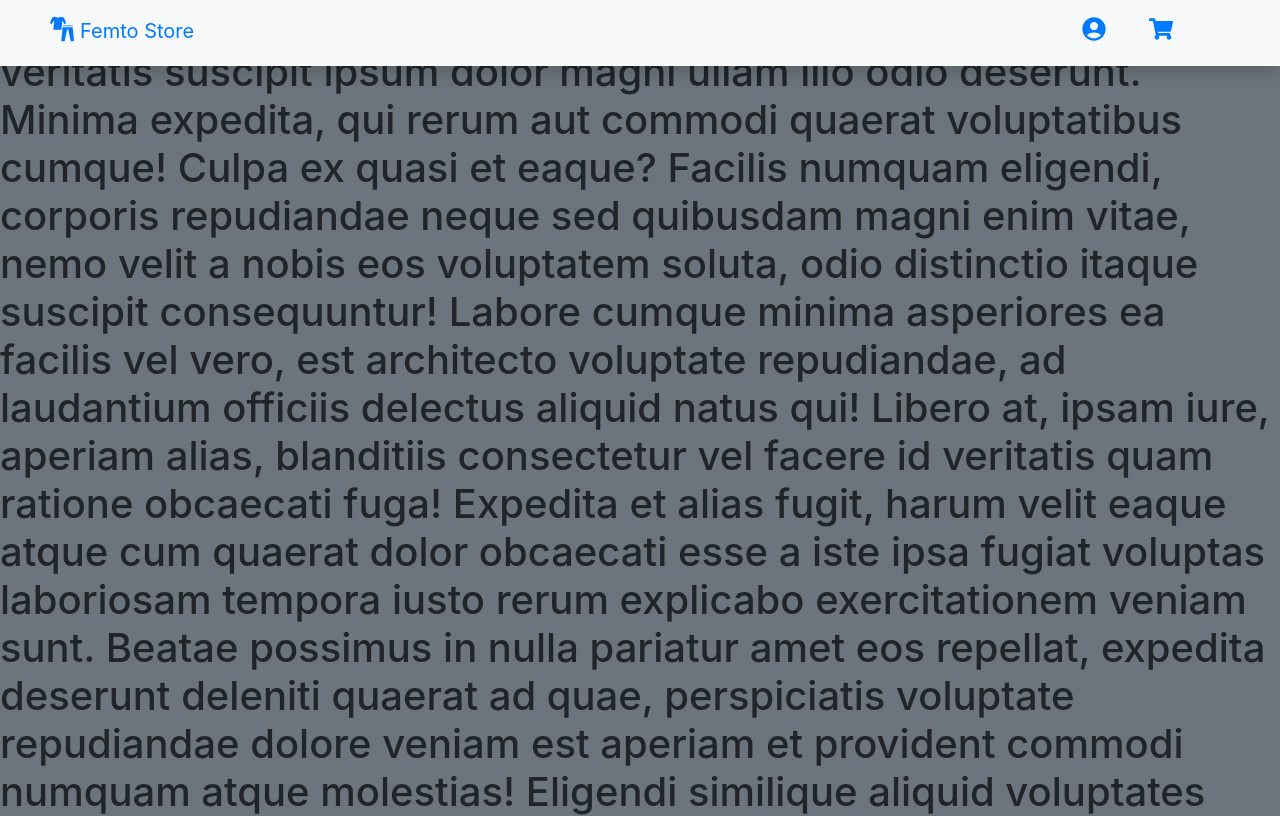
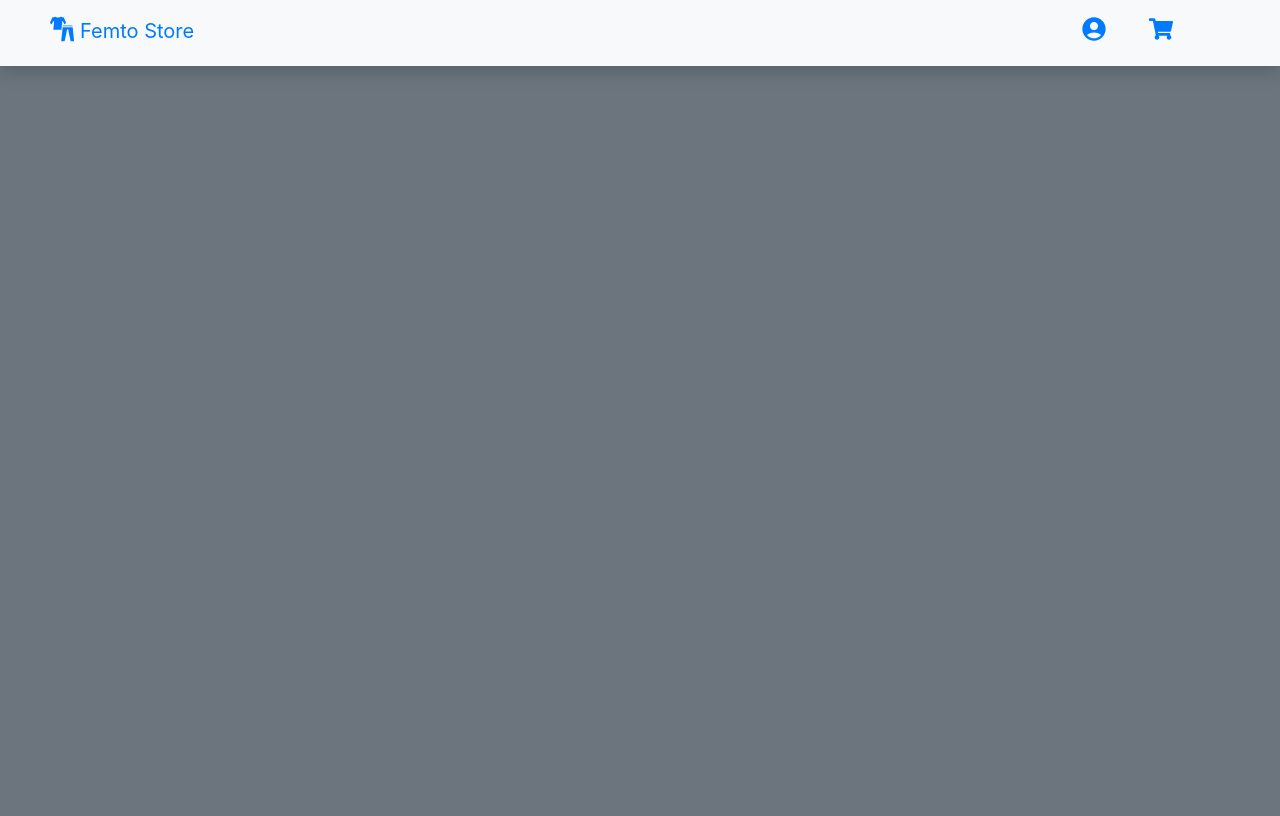
Before and after one commit to AgomohC/react-e-commerce-app, a React (Create React App) app: page /cart in a window 1280 px wide. Shown: the top 816 px of the page. Built offline with nearby package versions, Linux system fonts and the light colour scheme.

Commit message:
started styling cart.js

```diff
--- a/src/Pages/Cart.js
+++ b/src/Pages/Cart.js
@@ -6,29 +6,23 @@ const Cart = () => {
   const { cartItems } = useGlobalCartContext();
 
   return (
-    <h1>
-      Lorem ipsum dolor sit amet consectetur, adipisicing elit. Expedita
-      veritatis suscipit ipsum dolor magni ullam illo odio deserunt. Minima
-      expedita, qui rerum aut commodi quaerat voluptatibus cumque! Culpa ex
-      quasi et eaque? Facilis numquam eligendi, corporis repudiandae neque sed
-      quibusdam magni enim vitae, nemo velit a nobis eos voluptatem soluta, odio
-      distinctio itaque suscipit consequuntur! Labore cumque minima asperiores
-      ea facilis vel vero, est architecto voluptate repudiandae, ad laudantium
-      officiis delectus aliquid natus qui! Libero at, ipsam iure, aperiam alias,
-      blanditiis consectetur vel facere id veritatis quam ratione obcaecati
-      fuga! Expedita et alias fugit, harum velit eaque atque cum quaerat dolor
-      obcaecati esse a iste ipsa fugiat voluptas laboriosam tempora iusto rerum
-      explicabo exercitationem veniam sunt. Beatae possimus in nulla pariatur
-      amet eos repellat, expedita deserunt deleniti quaerat ad quae,
-      perspiciatis voluptate repudiandae dolore veniam est aperiam et provident
-      commodi numquam atque molestias! Eligendi similique aliquid voluptates
-      suscipit quasi tempora. Reiciendis dolores amet dolorem perferendis minima
-      ut deserunt enim, numquam culpa saepe consectetur nulla, officiis qui?
-      Dolorem maiores, ipsum modi impedit error voluptatibus cum, laboriosam
-      architecto consectetur quos animi numquam magnam iste omnis aut iure! Quo
-      vitae ullam amet sint eius omnis est commodi. Nulla debitis illo commodi
-      perspiciatis animi?
-    </h1>
+    <main className="mt-5">
+      <section className="container mt-5">
+        <ul className="list-group mt-5">
+          {cartItems.map((item) => {
+            const { id, title, price, image, quantity } = item;
+            console.log(item);
+            return (
+              <div key={id} className="list-group-item">
+                <div className="media-left media-middle">
+                  <img src={image} alt={title} />
+                </div>
+              </div>
+            );
+          })}
+        </ul>
+      </section>
+    </main>
   );
 };
 
--- a/src/reducers/cartReducer.js
+++ b/src/reducers/cartReducer.js
@@ -13,6 +13,7 @@ const cartReducer = (state, action) => {
     });
     if (existedItem) {
       let index = state.cartItems.indexOf(existedItem);
+
       state.cartItems[index].quantity += 1;
       return {
         ...state,
```
